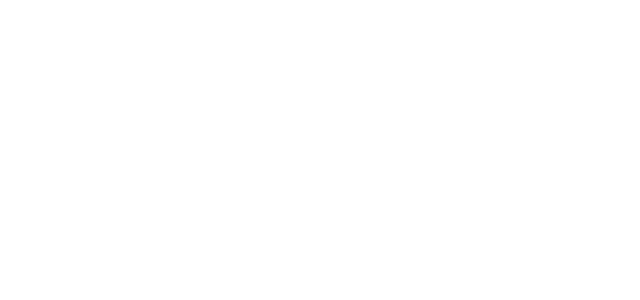
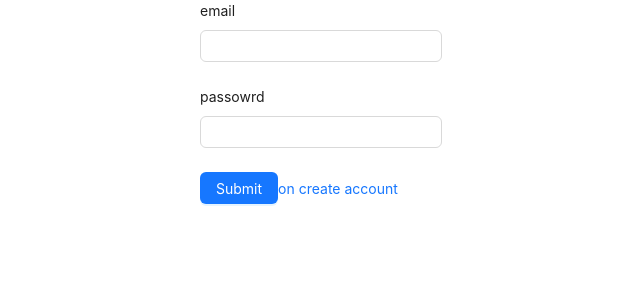
Before and after one commit to IlyaGaltsev/task-manager-TS, a React (Create React App) app: page / in a window 1280 px wide. Shown: the top 300 px of the page, without its empty margins (319-959 px from the left). Built offline with nearby package versions, Linux system fonts and the light colour scheme; no server answers.

Commit message:
Forms, Create db in signup

```diff
--- a/src/screens/Desktop/Desktop.tsx
+++ b/src/screens/Desktop/Desktop.tsx
@@ -14,6 +14,8 @@
 import ListItemText from "@mui/material/ListItemText"
 import ListSubheader from "@mui/material/ListSubheader"
 import Avatar from "@mui/material/Avatar"
+// import firebase from "firebase/app"
+
 import {
   TiLockClosed,
   TiMicrophone,
@@ -104,13 +106,17 @@
   }
 
   const logout = () => {
+    // console.log('logout')
     firebase
       .auth()
       .signOut()
       .then((data: any) => {
+        console.log(data)
         // Sign-out successful.
       })
       .catch((error: any) => {
+        console.log(error)
+
         // An error happened.
       })
   }
--- a/src/screens/SignIn/SignIn.tsx
+++ b/src/screens/SignIn/SignIn.tsx
@@ -1,34 +1,96 @@
-import Box from '@mui/material/Box';
-import Input from '@mui/material/Input';
-import InputLabel from '@mui/material/InputLabel';
-import InputAdornment from '@mui/material/InputAdornment';
-import FormControl from '@mui/material/FormControl';
-import TextField from '@mui/material/TextField';
 import { signInWithEmailAndPassword } from "firebase/auth"
 import { useContext } from "react"
 import { Context } from "../.."
 import "./SignIn.scss"
+import React from "react"
+import { Form, Input, Button } from "antd"
+import type { FormItemProps } from "antd"
+import { Link } from "react-router-dom"
+
+const MyFormItemContext = React.createContext<(string | number)[]>([])
+
+interface MyFormItemGroupProps {
+  prefix: string | number | (string | number)[]
+  children: React.ReactNode
+}
+
+function toArr(
+  str: string | number | (string | number)[]
+): (string | number)[] {
+  return Array.isArray(str) ? str : [str]
+}
+
+const MyFormItemGroup = ({ prefix, children }: MyFormItemGroupProps) => {
+  const prefixPath = React.useContext(MyFormItemContext)
+  const concatPath = React.useMemo(
+    () => [...prefixPath, ...toArr(prefix)],
+    [prefixPath, prefix]
+  )
+
+  return (
+    <MyFormItemContext.Provider value={concatPath}>
+      {children}
+    </MyFormItemContext.Provider>
+  )
+}
+
+const MyFormItem = ({ name, ...props }: FormItemProps) => {
+  const prefixPath = React.useContext(MyFormItemContext)
+  const concatName =
+    name !== undefined ? [...prefixPath, ...toArr(name)] : undefined
+
+  return (
+    <Form.Item
+      name={concatName}
+      {...props}
+    />
+  )
+}
 
 const SignIn: React.FC = () => {
   const { auth } = useContext(Context)
 
-  const signin = () => {
-    signInWithEmailAndPassword(auth, "galsev_i@inbox.ru", "123456")
+  const onFinish = ({user}: any) => {
+    console.log(user)
+    signInWithEmailAndPassword(auth, user.email, user.passowrd)
       .then(res => console.log(res))
       .catch(error => {
-        console.log("error-signin", error)
+        console.log("error-signin", { error })
       })
   }
 
   return (
-   <Box>
-     <TextField
-          required
-          id="outlined-required"
-          label="Required"
-          defaultValue="Hello World"
-        />
-    </Box>
+    <Form
+      name="form_item_path"
+      layout="vertical"
+      onFinish={onFinish}
+    >
+      <MyFormItemGroup prefix={["user"]}>
+        <MyFormItem
+          name="email"
+          label="email"
+        >
+          <Input />
+        </MyFormItem>
+
+        <MyFormItem
+          name="passowrd"
+          label="passowrd"
+        >
+          <Input />
+        </MyFormItem>
+      </MyFormItemGroup>
+
+      <Button
+        type="primary"
+        htmlType="submit"
+      >
+        Submit
+      </Button>
+      <Link to={'/signup'}>
+        on create account
+      </Link>
+    </Form>
   )
 }
 
--- a/src/screens/SignUp/SignUp.tsx
+++ b/src/screens/SignUp/SignUp.tsx
@@ -1,9 +1,15 @@
-import { LockOutlined, UserOutlined } from "@ant-design/icons"
-import { Button, Checkbox, Form, Input } from "antd"
-import { createUserWithEmailAndPassword, UserCredential } from "firebase/auth"
-import { useContext, useState } from "react"
+// import { LockOutlined, UserOutlined } from "@ant-design/icons"
+// import { Button, Form, Input } from "antd"
+// import { createUserWithEmailAndPassword, UserCredential } from "firebase/auth"
+// import { signInWithEmailAndPassword } from "firebase/auth"
+import React from "react"
+import { Form, Input, Button } from "antd"
+import type { FormItemProps } from "antd"
+import { Link } from "react-router-dom"
+import { useContext } from "react"
 import "./SignUp.scss"
 import { Context } from "../.."
+import { getDatabase, ref, set } from "firebase/database"
 
 interface IFirebaseContext {
   firebase: any
@@ -14,25 +20,73 @@
   email: String
   password: String
 }
+const MyFormItemContext = React.createContext<(string | number)[]>([])
+
+interface MyFormItemGroupProps {
+  prefix: string | number | (string | number)[]
+  children: React.ReactNode
+}
+
+function toArr(
+  str: string | number | (string | number)[]
+): (string | number)[] {
+  return Array.isArray(str) ? str : [str]
+}
+
+const MyFormItemGroup = ({ prefix, children }: MyFormItemGroupProps) => {
+  const prefixPath = React.useContext(MyFormItemContext)
+  const concatPath = React.useMemo(
+    () => [...prefixPath, ...toArr(prefix)],
+    [prefixPath, prefix]
+  )
+
+  return (
+    <MyFormItemContext.Provider value={concatPath}>
+      {children}
+    </MyFormItemContext.Provider>
+  )
+}
+
+const MyFormItem = ({ name, ...props }: FormItemProps) => {
+  const prefixPath = React.useContext(MyFormItemContext)
+  const concatName =
+    name !== undefined ? [...prefixPath, ...toArr(name)] : undefined
+
+  return (
+    <Form.Item
+      name={concatName}
+      {...props}
+    />
+  )
+}
+var firebase = require("firebase/app")
+require("firebase/database")
+
 const SignUp: React.FC = () => {
-  const { auth, firebase, firestore } = useContext<IFirebaseContext>(Context)
-  const [email, setEmail] = useState<any>("sdhf@sdf.ru")
-  const [password, setPassword] = useState<any>("sd1231")
+  const { auth } = useContext<IFirebaseContext>(Context)
 
-  const signup = () => {
-    // firebase
-    //   .database()
-    //   .ref("usersChat/" + user._user.uid)
-    //   .set({
-    //     nickname: "lox",
-    //     uid: user._user.uid,
-    //     timestamp: Date.now(),
-    //     email: email
-    //   })
+  const onFinish = ({ user }: any) => {
+    console.log(user)
     auth
-      .createUserWithEmailAndPassword(email, password)
-      .then((auth: any) => {
-        console.log(auth)
+      .createUserWithEmailAndPassword(user.email, user.passowrd)
+      .then((data: any) => {
+        // set failed: value argument contains undefined in property 'userTasks.undefined.uid'
+        // console.log(user)
+        // firebase
+        //   .database()
+        //   .ref("users/" + user.userId)
+        //   .set({
+        // /
+        //     // profile_picture : imageUrl,
+        //     tasks: []
+        //   })
+        // console.log(data.user.email)
+        const db = getDatabase()
+        set(ref(db, "userTasks/" + data.user.uid), {
+          uid: data.user.uid,
+          email: data.user.email,
+          tasks: []
+        })
       })
       .catch((error: any) => {
         let errorCode = error.code
@@ -47,45 +101,36 @@
       })
   }
 
-  // const registerUserWithEmailAndPassword = (
-  //   nickname: any,
-  //   email: any,
-  //   password: any
-  // ) => {
-  //   return dispatch => {
-  //     firebase
-  //       .auth()
-  //       .createUserWithEmailAndPassword(email, password)
-  //       .then(user => {
-  //         firebase
-  //           .database()
-  //           .ref("usersChat/" + user._user.uid)
-  //           .set({
-  //             nickname: nickname,
-  //             uid: user._user.uid,
-  //             timestamp: Date.now(),
-  //             email: email
-  //           })
-  //         return user
-  //       })
+  return (
+    <Form
+      name="form_item_path"
+      layout="vertical"
+      onFinish={onFinish}
+    >
+      <MyFormItemGroup prefix={["user"]}>
+        <MyFormItem
+          name="email"
+          label="email"
+        >
+          <Input />
+        </MyFormItem>
 
-  //       .catch(error => {
-  //         // Handle Errors here.
-  //         var errorCode = error.code
-  //         var errorMessage = error.message
-  //         dispatch({
-  //           type: types.userRegisterErr,
-  //           payload: errorMessage
-  //         })
-  //       })
-  //   }
-  // }
+        <MyFormItem
+          name="passowrd"
+          label="passowrd"
+        >
+          <Input />
+        </MyFormItem>
+      </MyFormItemGroup>
 
-  return (
-    <div className="signup">
-      <div className="signup__wrapper">SIGN_UP</div>
-      <Button onClick={signup}>signup</Button>
-    </div>
+      <Button
+        type="primary"
+        htmlType="submit"
+      >
+        Create user
+      </Button>
+      <Link to={"/signin"}>on create account</Link>
+    </Form>
   )
 }
 
```
